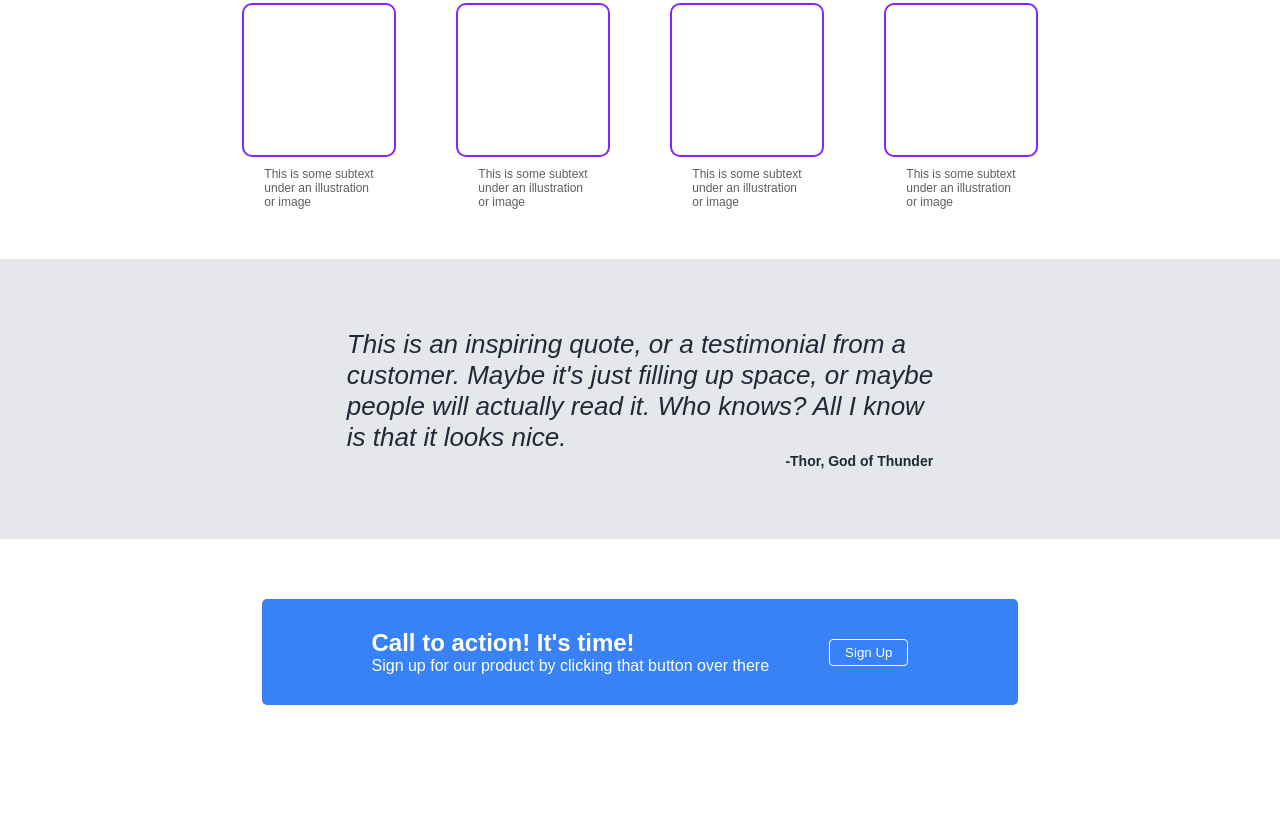
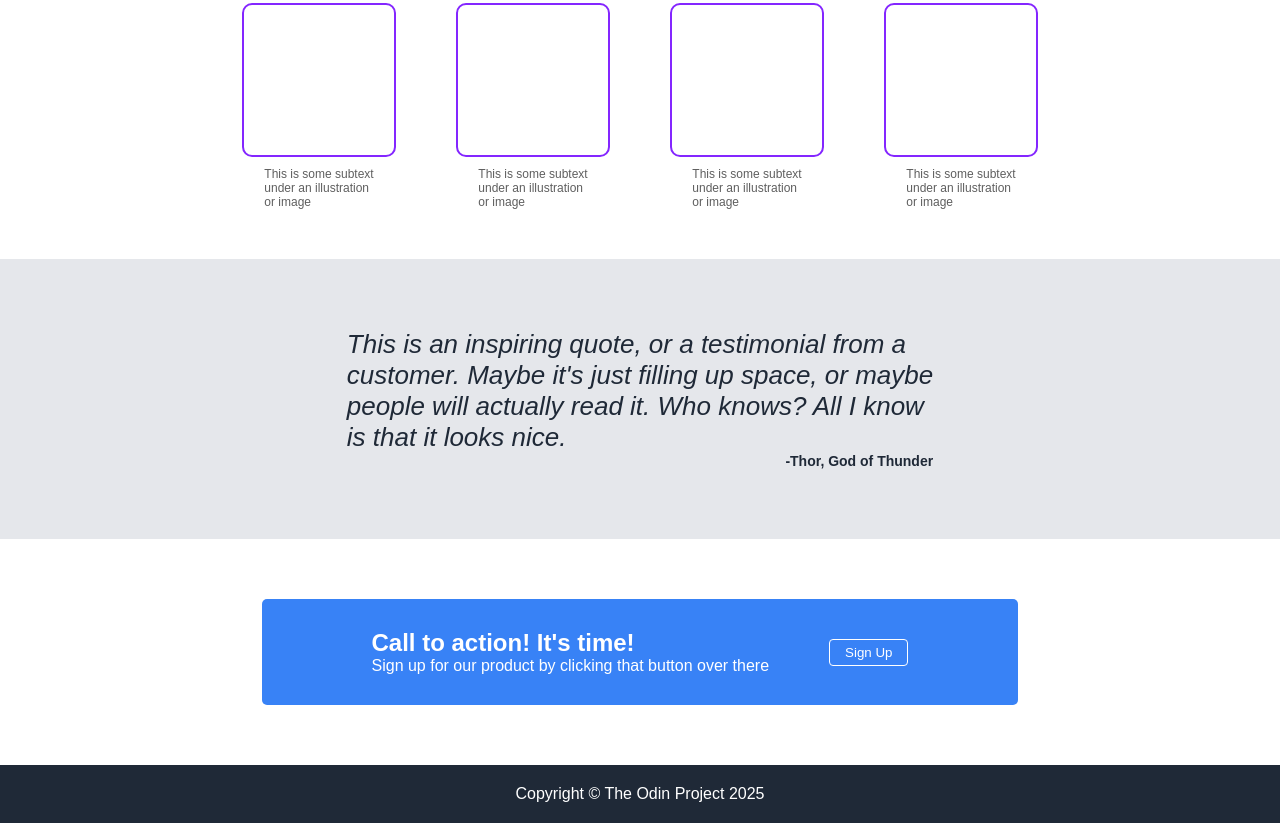
Before and after one commit to Thomsen-Codes/landing-page, a plain HTML site: page index.html in a window 1280 px wide. Shown: the part 565-1388 px from the top of the page. Before the commit the page ends 1330 px from the top, so only its background shows below. Drawn offline with Linux system fonts and the light colour scheme.

Commit message:
Add the footer section.
The project is purely html and css and follows
a desktop approach!

```diff
--- a/index.html
+++ b/index.html
@@ -118,5 +118,12 @@
         </div>
       </div>
     </div>
+
+    <!-- footer -->
+    <footer class="footer">
+      <div class="credits">
+        <p>Copyright &copy; The Odin Project 2025</p>
+      </div>
+    </footer>
   </body>
 </html>
--- a/styles.css
+++ b/styles.css
@@ -190,3 +190,19 @@ img {
   border-radius: 4px;
   color: white;
 }
+
+.footer {
+  background-color: #1f2937;
+  width: 100%;
+  margin: auto;
+}
+
+.credits {
+  width: fit-content;
+  margin: auto;
+  padding: 20px;
+}
+
+.credits p {
+  color: white;
+}
```
